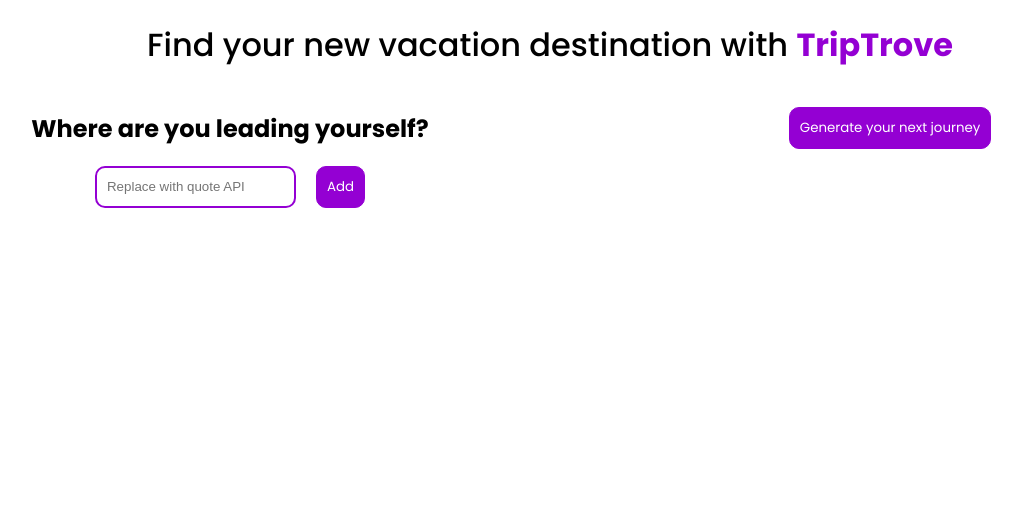
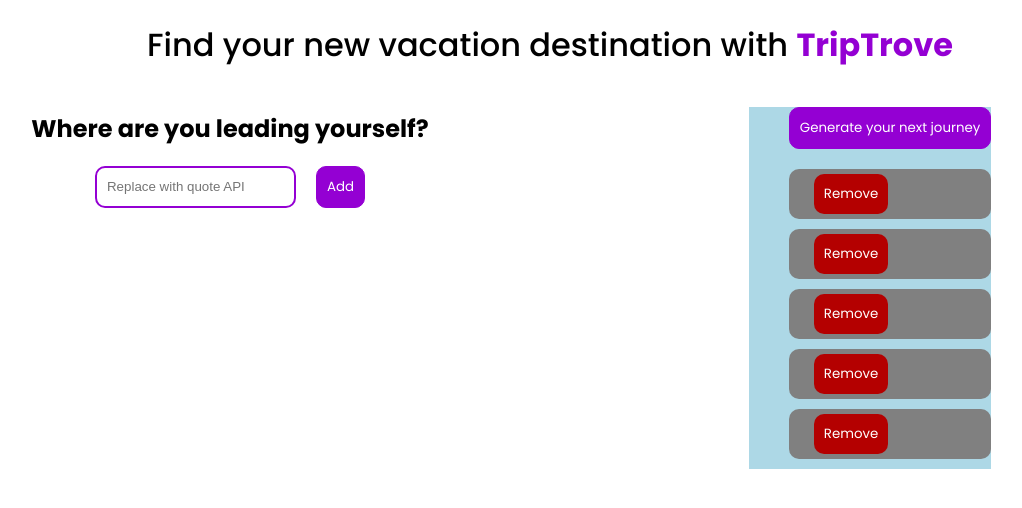
Before and after one commit to JaapMoerkerk/TripTrove, a React (Create React App) app: page / in a window 1280 px wide. Shown: the top 508 px of the page, without its empty margins (90-1112 px from the left). Built offline with nearby package versions, Linux system fonts and the light colour scheme.

Commit message:
Empty preset list first hand

```diff
--- a/src/App.css
+++ b/src/App.css
@@ -98,6 +98,13 @@
 li{
   list-style: none;
   margin-bottom: 10px;
+  background: gray;
+  padding: 5px;
+  border-radius: 10px;
+}
+
+ul{
+  background: lightblue;
 }
 
 li button{
--- a/src/TripTrove.js
+++ b/src/TripTrove.js
@@ -2,22 +2,46 @@
 
 const TripTrove = () => {
     const [inputText, setInputText] = useState("");
-    const [inputList, setInputList] = useState([]);
+    const [inputList, setInputList] = useState(["","","","",""]);
+    const [addBtnActive, setAddBtnActive] = useState(true);
+    const [genBtnActive, setGenBtnActive] = useState(false);
 
     const handleInputChange = (event) => {
         setInputText(event.target.value);
     };
 
     const handleAddInput = () => {
-        if (inputText.trim() !== '') {
+        console.log("Add button clicked.");
+        console.log(inputText);
+        console.log(inputList.length);
+        if (inputText.trim() !== "" && inputList.length < 5) {
             setInputList((prevInput) => [...prevInput, inputText]);
-            setInputText('');
+            setInputText("");
+            if (inputList.length + 1 === 5) {
+                setAddBtnActive(false);
+            }
+            if (inputList.length === 0) {
+                setGenBtnActive(true);
+            }
+        }
+        else if (inputText.trim() !== ""){
+            //Error: Maximum of 5 words reached
+        } else{
+            //Error: Input is empty
         }
     };
 
     const handleRemoveInput = (index) => {
-        setInputList((prevInput) => prevInput.filter((_, i) => i !== index));
-    }
+        setInputList((prevInput) => {
+            const updatedList = [...prevInput];
+            updatedList.splice(index, 1);
+            // Activate 'Add' button when an item is removed
+            setAddBtnActive(true);
+            // Deactivate 'Generate' button when all words are removed
+            setGenBtnActive(updatedList.length > 0);
+            return updatedList;
+        });
+    };
 
     const handleGenerate = () => {
         console.log("Button clicked")
@@ -36,15 +60,21 @@
                             value={inputText}
                             onChange={handleInputChange}
                             placeholder="Replace with quote API"/>
-                        <button id={"add-btn"} onClick={handleAddInput}>
+                        <button
+                            id={"add-btn"}
+                            onClick={handleAddInput}
+                            disabled={!addBtnActive}
+                        >
                             Add
                         </button>
                     </div>
                 </section>
 
                 <section id="input-list" className={"half-page column"}>
-                    <ul>
-                        <button id={"gen-btn"} onClick={handleGenerate}>
+                <ul>
+                        <button id={"gen-btn"}
+                                onClick={handleGenerate}
+                                disabled={!genBtnActive}>
                             Generate your next journey
                         </button>
 
```
Also changed, not shown: 1 other file (tests, documents, lock files or other folders).
